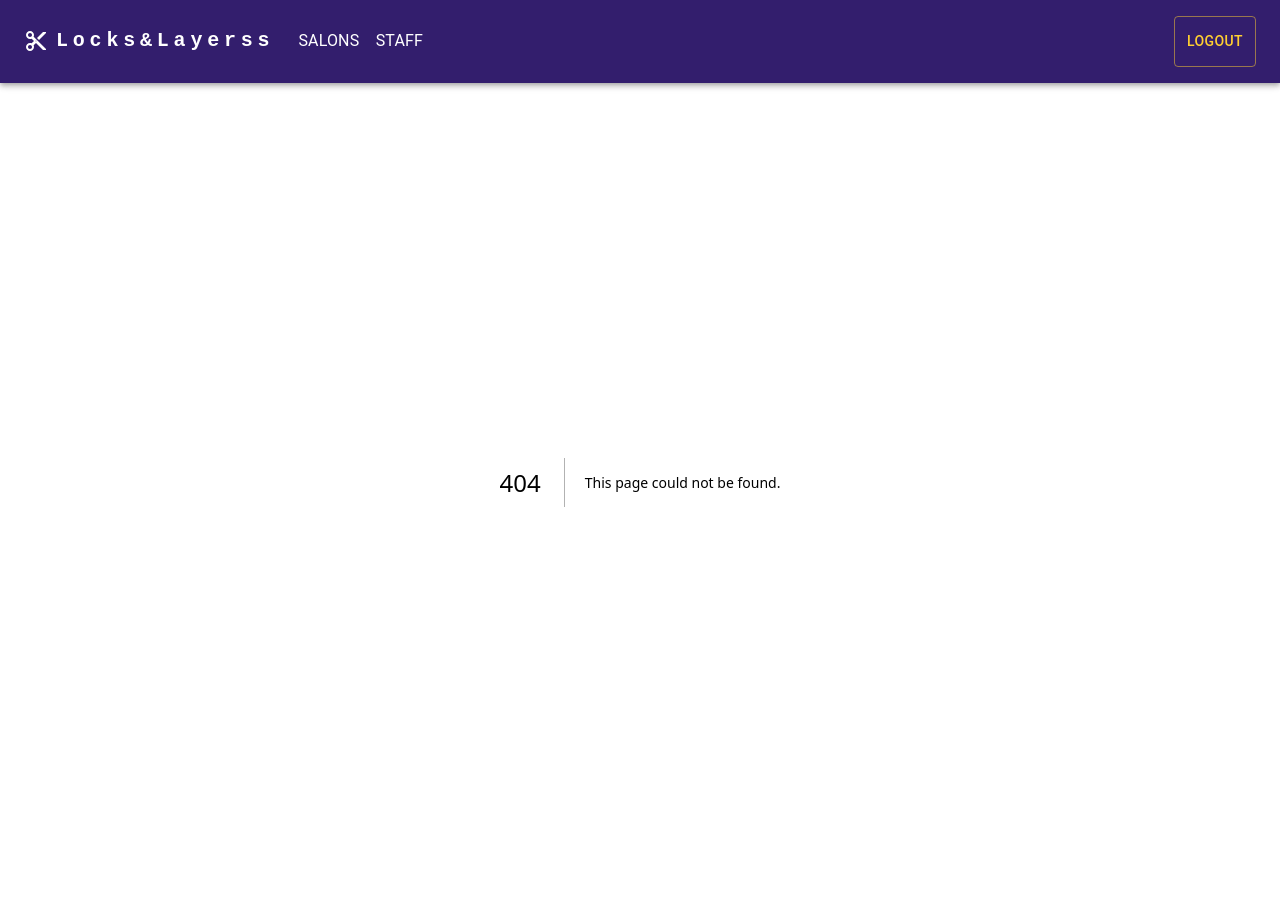
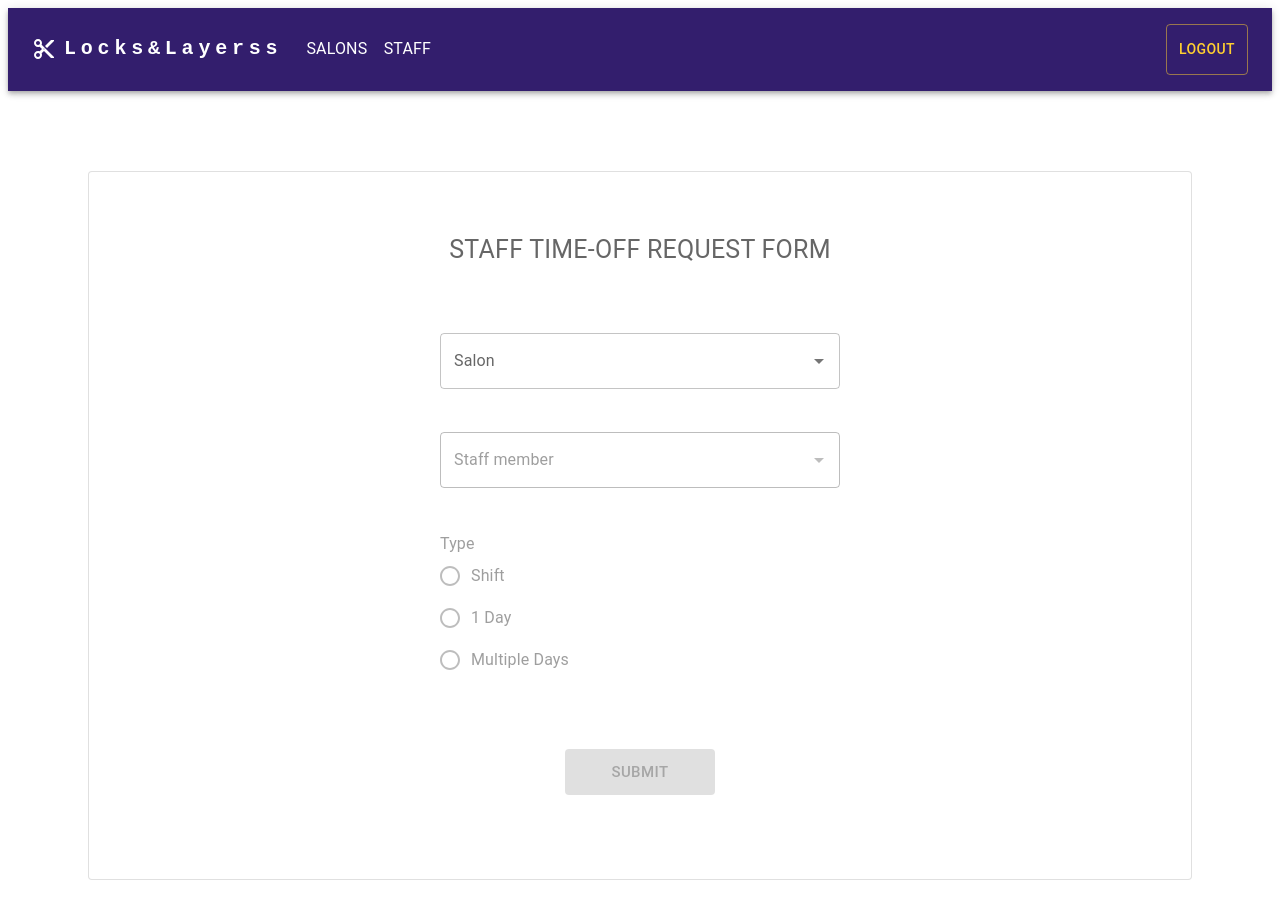
Before and after one commit to samrawitgit/locks-layers-admin, a Next.js app: page /time-off in a window 1280 px wide. Before the commit this address had no page. Shown: the top 916 px of the page. Before the commit the page ends 883 px from the top, so only its background shows below. Built offline with nearby package versions, Linux system fonts and the light colour scheme.

Commit message:
Add staff time off form

```diff
--- a/components/Navbar/Navbar.tsx
+++ b/components/Navbar/Navbar.tsx
@@ -17,7 +17,7 @@ import StyledNavbar from "./StyledNavbar";
 
 const pages = [
   { title: "Salons", route: "/salons" },
-  { title: "Staff", route: "/staff" },
+  { title: "Staff", route: "/time-off" },
 ];
 const settings = ["Profile", "Account", "Dashboard", "Logout"];
 
--- a/pages/_app.js
+++ b/pages/_app.js
@@ -33,7 +33,10 @@ class ErrorBoundary extends Component {
             <h2>Oops, there is an error!</h2>
             <button
               type="button"
-              onClick={() => this.setState({ hasError: false })}
+              onClick={() => {
+                this.setState({ hasError: false });
+                window.location.reload();
+              }}
             >
               Try again?
             </button>
--- /dev/null
+++ b/pages/time-off/index.tsx
@@ -0,0 +1,277 @@
+import React from "react";
+import { useRouter } from "next/router";
+import Head from "next/head";
+import {
+  FormLabel,
+  FormGroup,
+  Autocomplete,
+  TextField,
+  Paper,
+  Button,
+  Divider,
+  FormControl,
+  RadioGroup,
+  FormControlLabel,
+  Radio,
+  Stack,
+} from "@mui/material";
+import dayjs, { Dayjs } from "dayjs";
+import {
+  LocalizationProvider,
+  DatePicker,
+  TimePicker,
+} from "@mui/x-date-pickers";
+import { AdapterDayjs } from "@mui/x-date-pickers/AdapterDayjs";
+
+const locationsOld = ["torino", "milano", "roma"];
+
+const locations = [
+  { location: "torino", team: ["Laura1", "Laura2"] },
+  {
+    location: "milano",
+    team: ["Fabio1", "Fabio2", "Fabio3", "Fabio4", "Fabio5"],
+  },
+  { location: "roma", team: ["Giulia1", "Giulia2", "Giulia3", "Giulia4"] },
+];
+
+const TimeRangeComponent = (props) => {
+  const {
+    startShiftValue,
+    setStartShiftValue,
+    endShiftValue,
+    setEndShiftValue,
+    disabled,
+    type,
+  } = props;
+
+  // shift
+  if (type === "shift") {
+    return (
+      <>
+        <DatePicker
+          label="Date"
+          value={startShiftValue}
+          onChange={(newValue) => setStartShiftValue(newValue.set("hour", 8))}
+          disabled={disabled}
+          sx={{ mb: 2 }}
+        />
+        <Stack
+          direction="row"
+          spacing={2}
+          divider={<Divider orientation="vertical" flexItem />}
+          sx={{ width: 400 }}
+        >
+          <TimePicker
+            label="From"
+            value={startShiftValue}
+            onChange={(newValue) => setStartShiftValue(newValue)}
+            views={["hours"]}
+            disabled={disabled}
+            format="HH"
+            ampm={false}
+            minTime={dayjs(startShiftValue).hour(9)}
+            maxTime={dayjs(startShiftValue).hour(17)} // 1h before closing
+          />
+          <TimePicker
+            label="To"
+            value={endShiftValue}
+            onChange={(newValue) => setEndShiftValue(newValue)}
+            views={["hours"]}
+            disabled={disabled}
+            format="HH"
+            ampm={false}
+            minTime={
+              dayjs(startShiftValue).add(1, "hour") ||
+              dayjs(startShiftValue).hour(10)
+            } // 1 h after opening or selected start time
+            maxTime={dayjs(startShiftValue).hour(18)}
+          />
+        </Stack>
+      </>
+    );
+  }
+  //  day
+  if (type === "single-day") {
+    return (
+      <DatePicker
+        label="Date"
+        value={endShiftValue}
+        onChange={(newValue) => {
+          setStartShiftValue(newValue.set("hour", 9));
+          setEndShiftValue(newValue.set("hour", 18));
+        }}
+        disabled={disabled}
+      />
+    );
+  }
+  //  multiple days
+  if (type === "multiple-days") {
+    return (
+      <Stack
+        direction="row"
+        spacing={2}
+        divider={<Divider orientation="vertical" flexItem />}
+        sx={{ width: 400 }}
+      >
+        <DatePicker
+          label="From"
+          value={startShiftValue}
+          onChange={(newValue) => setStartShiftValue(newValue.set("hour", 9))}
+          disabled={disabled}
+        />
+        <DatePicker
+          label="To"
+          value={endShiftValue}
+          onChange={(newValue) => setEndShiftValue(newValue.set("hour", 18))}
+          disabled={disabled}
+        />
+      </Stack>
+    );
+  }
+};
+
+function TimeOff(props) {
+  const router = useRouter();
+  const query = router.query;
+
+  const [locationValue, setLocationValue] = React.useState<string | null>(null);
+  const [staffValue, setStaffValue] = React.useState<string | null>(null);
+  const [staffOptions, setStaffOptions] = React.useState<string[]>([]);
+  const [typeValue, setTypeValue] = React.useState<string | null>(null);
+  const [startShiftValue, setStartShiftValue] = React.useState<Dayjs | null>(); // maybe today
+  const [endShiftValue, setEndShiftValue] = React.useState<Dayjs | null>();
+
+  const onSubmit = () => {
+    console.log("submit!");
+  };
+
+  return (
+    <div>
+      <Head>
+        <title>Locks&Layers</title>
+        <meta
+          name="description"
+          content="Locks&Layers staff time off request form"
+        />
+      </Head>
+      <Paper variant="outlined" sx={{ mt: 3, px: 10, py: 5, m: 10 }}>
+        <FormLabel
+          component="h2"
+          sx={{
+            w: "100%",
+            fontSize: "25px",
+            textAlign: "center",
+          }}
+        >
+          STAFF TIME-OFF REQUEST FORM
+        </FormLabel>
+        <FormGroup
+          sx={{
+            height: "550px",
+            display: "flex",
+            alignContent: "center",
+            justifyContent: "space-evenly",
+          }}
+        >
+          {/** TODO: use Stack MUI */}
+          {/** Location */}
+          <Autocomplete
+            disablePortal
+            id="combo-box-demo"
+            options={locationsOld}
+            renderInput={(params) => <TextField {...params} label="Salon" />}
+            value={locationValue}
+            onChange={(event: any, newValue: string | null) => {
+              setLocationValue(newValue);
+              setStaffOptions(() => {
+                const data = locations.find(
+                  (locData) => locData.location === newValue
+                );
+                return data ? data.team : [];
+              });
+              setStaffValue(null);
+              setTypeValue(null);
+              setStartShiftValue(null);
+              setEndShiftValue(null);
+            }}
+            sx={{ width: 400 }}
+          />
+          {/** Staff */}
+          <Autocomplete
+            disablePortal
+            id="combo-box-demo"
+            options={staffOptions}
+            renderInput={(params) => (
+              <TextField {...params} label="Staff member" />
+            )}
+            sx={{ width: 400 }}
+            value={staffValue}
+            onChange={(event: any, newValue: string | null) => {
+              setStaffValue(newValue);
+              setTypeValue(null);
+              setStartShiftValue(null);
+              setEndShiftValue(null);
+            }}
+            disabled={staffOptions.length < 1}
+          />
+          {/** Type */}
+          <FormControl disabled={!staffValue}>
+            <FormLabel id="demo-radio-buttons-group-label">Type</FormLabel>
+            <RadioGroup
+              aria-labelledby="demo-radio-buttons-group-label"
+              name="radio-buttons-group"
+              value={typeValue}
+              onChange={(event: any, newValue: string | null) => {
+                setTypeValue(newValue);
+                setStartShiftValue(null);
+                setEndShiftValue(null);
+              }}
+            >
+              <FormControlLabel
+                value="shift"
+                control={<Radio />}
+                label="Shift"
+              />
+              <FormControlLabel
+                value="single-day"
+                control={<Radio />}
+                label="1 Day"
+              />
+              <FormControlLabel
+                value="multiple-days"
+                control={<Radio />}
+                label="Multiple Days"
+              />
+            </RadioGroup>
+          </FormControl>
+          {/** Calendars */}
+          <LocalizationProvider dateAdapter={AdapterDayjs}>
+            <FormControl
+              component={() => (
+                <TimeRangeComponent
+                  startShiftValue={startShiftValue}
+                  setStartShiftValue={setStartShiftValue}
+                  endShiftValue={endShiftValue}
+                  setEndShiftValue={setEndShiftValue}
+                  disabled={!typeValue}
+                  type={typeValue}
+                />
+              )}
+            />
+          </LocalizationProvider>
+          <Button
+            variant="contained"
+            size="large"
+            sx={{ mt: 3, width: "150px", py: "10px", mx: "auto" }}
+            onClick={onSubmit}
+            disabled={!startShiftValue || !endShiftValue}
+          >
+            Submit
+          </Button>
+        </FormGroup>
+      </Paper>
+    </div>
+  );
+}
+
+export default TimeOff;
```
Also changed, not shown: pages/staff/time-off/index.tsx (deleted, +0 -16 lines).
